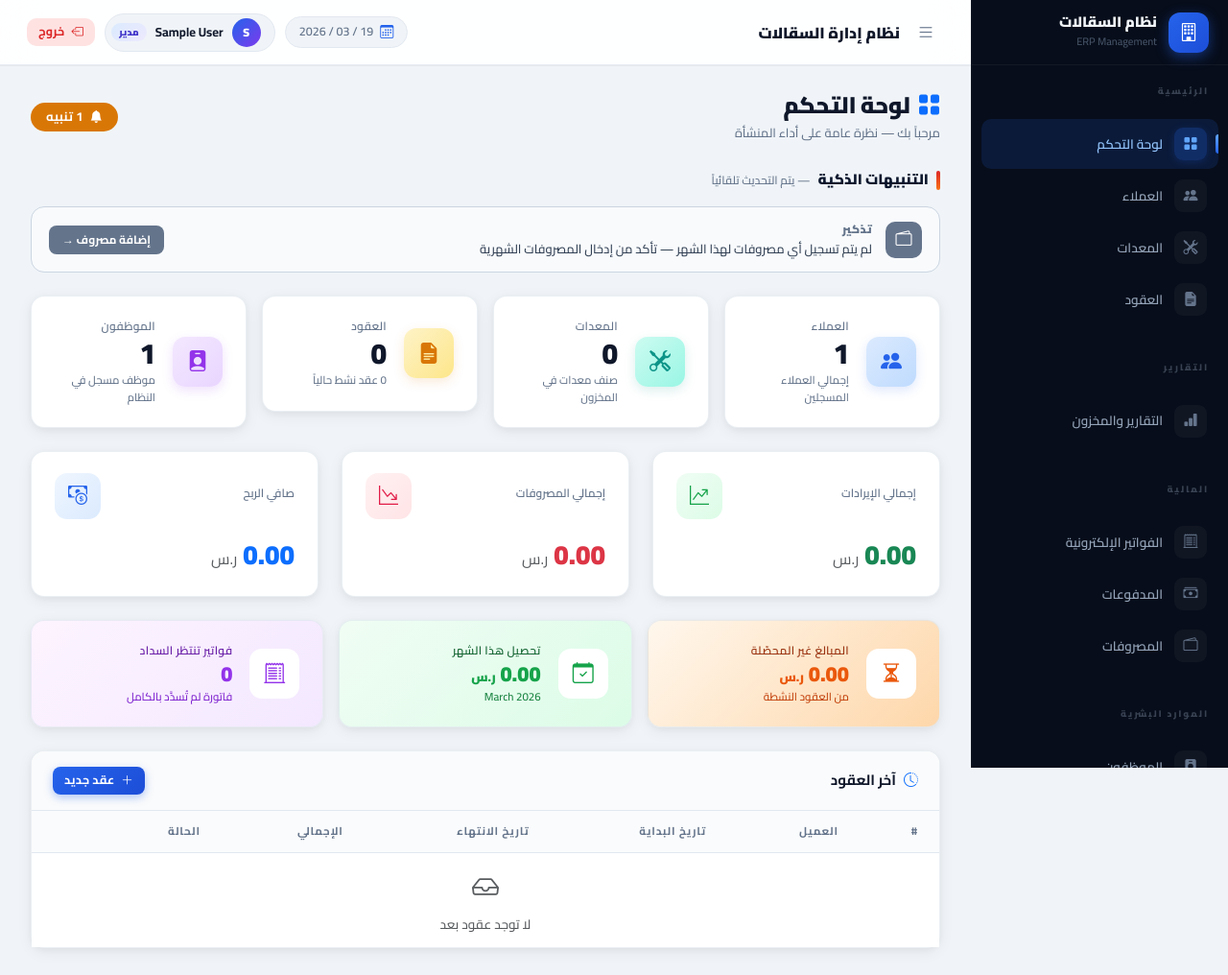
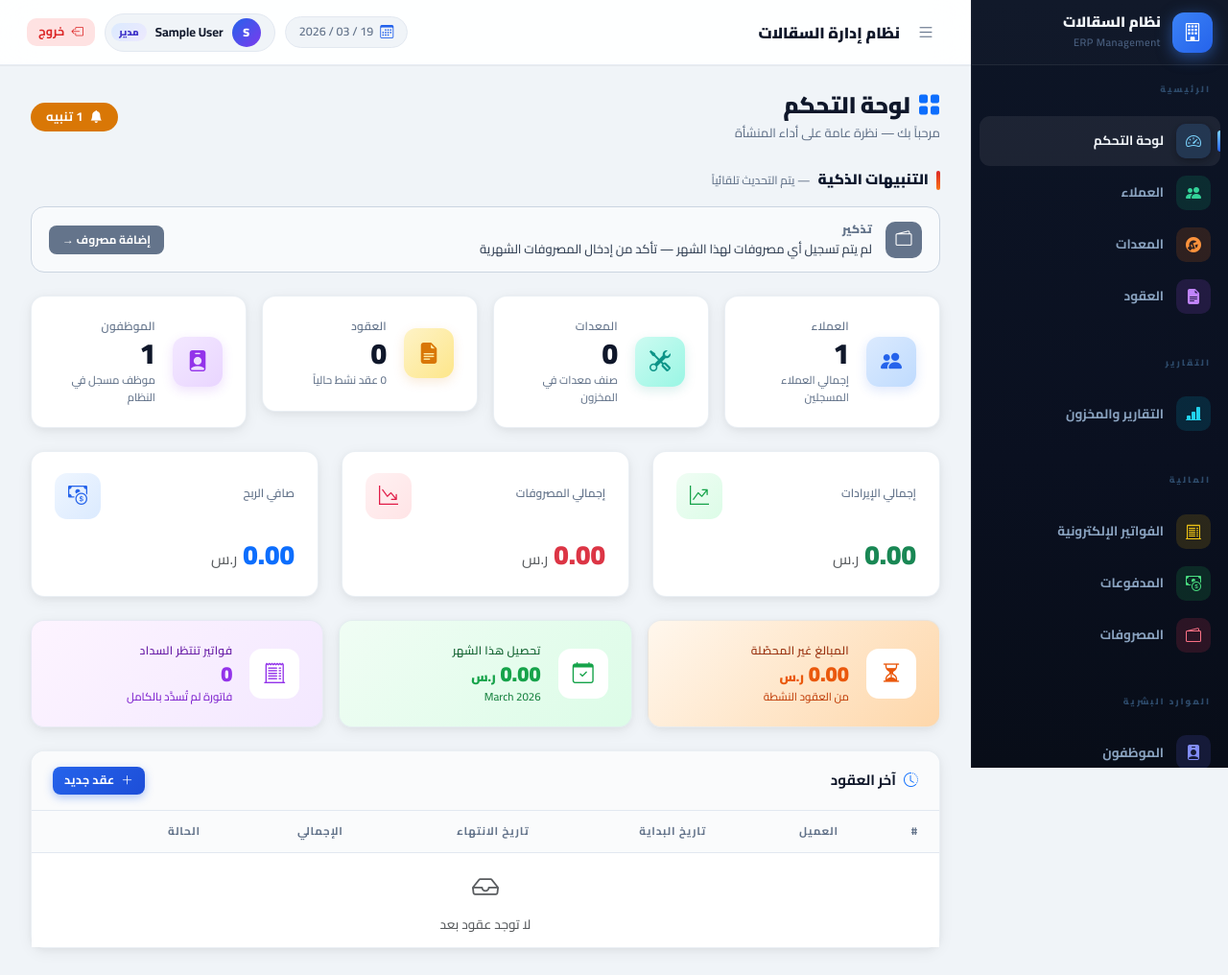
Before and after one commit to LeaderMr20/scaffolding-erp, a PHP site: page /index.php in a window 1280 px wide. Shown: the whole page at 96% size. Run offline with PHP 8.4, Linux system fonts and the light colour scheme; the visitor is signed in with stand-in values (Sample User, id 1); data that the repository does not hold is empty; some libraries are stand-ins or nearby versions.

Commit message:
Enhance sidebar: vibrant colored icons, better contrast, cleaner typography
Co-Authored-By: Claude Sonnet 4.6 <noreply@anthropic.com>

```diff
--- a/templates/header.php
+++ b/templates/header.php
@@ -81,7 +81,7 @@ body {
 #sidebar {
   width: var(--sidebar-width);
   min-height: 100vh;
-  background: var(--sidebar-bg);
+  background: linear-gradient(180deg, #0d1526 0%, #0a1020 60%, #080d18 100%);
   position: fixed;
   right: 0; top: 0; bottom: 0;
   z-index: 1000;
@@ -91,7 +91,7 @@ body {
   overflow-y: auto;
   overflow-x: hidden;
   scrollbar-width: none;
-  border-left: 1px solid rgba(255,255,255,0.04);
+  border-left: 1px solid rgba(255,255,255,0.06);
 }
 #sidebar::-webkit-scrollbar { display: none; }
 
@@ -101,56 +101,57 @@ body.sidebar-collapsed #main { margin-right: var(--sidebar-collapsed-width); }
 /* Brand */
 .sb-brand {
   display: flex; align-items: center; gap: 12px;
-  padding: 20px 20px;
-  border-bottom: 1px solid rgba(255,255,255,0.05);
+  padding: 18px 16px;
+  border-bottom: 1px solid rgba(255,255,255,0.07);
   min-height: var(--topbar-h);
   transition: var(--transition);
   white-space: nowrap;
+  background: rgba(255,255,255,0.02);
 }
-body.sidebar-collapsed .sb-brand { padding: 20px 16px; justify-content: center; }
+body.sidebar-collapsed .sb-brand { padding: 18px 14px; justify-content: center; }
 body.sidebar-collapsed .logo-text { opacity: 0; width: 0; display: none; }
 
 .sb-brand .logo-icon {
   width: 42px; height: 42px;
-  background: linear-gradient(135deg, #2563eb 0%, #1d4ed8 100%);
+  background: linear-gradient(135deg, #3b82f6 0%, #2563eb 100%);
   border-radius: 12px;
   display: flex; align-items: center; justify-content: center;
   font-size: 19px; color: #fff;
   flex-shrink: 0;
-  box-shadow: 0 4px 14px rgba(37,99,235,0.45);
+  box-shadow: 0 4px 16px rgba(59,130,246,0.5);
   transition: var(--transition);
 }
 body.sidebar-collapsed .sb-brand .logo-icon { width: 38px; height: 38px; font-size: 16px; }
-.sb-brand .logo-text { color: var(--sidebar-white); transition: var(--transition); }
-.sb-brand .logo-text strong { display: block; font-size: 15px; font-weight: 800; line-height: 1.2; }
-.sb-brand .logo-text span { font-size: 11px; color: #475569; font-weight: 500; }
+.sb-brand .logo-text { transition: var(--transition); }
+.sb-brand .logo-text strong { display: block; font-size: 15px; font-weight: 800; line-height: 1.3; color: #f1f5f9; }
+.sb-brand .logo-text span { font-size: 11px; color: #4a6080; font-weight: 600; letter-spacing: 0.5px; }
 
 /* Nav sections */
 .sb-section {
-  padding: 20px 20px 6px;
-  font-size: 9.5px;
-  font-weight: 800;
-  letter-spacing: 1.8px;
+  padding: 18px 18px 5px;
+  font-size: 9px;
+  font-weight: 900;
+  letter-spacing: 2px;
   text-transform: uppercase;
-  color: #374151;
+  color: #2d4a6a;
   white-space: nowrap;
   transition: var(--transition);
 }
 body.sidebar-collapsed .sb-section { opacity: 0; height: 0; padding: 0; margin: 0; overflow: hidden; }
 
-.sb-nav { list-style: none; padding: 0 10px; }
+.sb-nav { list-style: none; padding: 0 8px; }
 .sb-nav li { margin-bottom: 2px; }
 .sb-nav a {
   display: grid;
-  grid-template-columns: 36px 1fr;
+  grid-template-columns: 38px 1fr;
   align-items: center;
-  gap: 10px;
-  padding: 9px 12px;
-  border-radius: 10px;
-  color: var(--sidebar-text);
+  gap: 11px;
+  padding: 8px 10px;
+  border-radius: 11px;
+  color: #8aa3c0;
   text-decoration: none;
   font-size: 13.5px;
-  font-weight: 600;
+  font-weight: 700;
   transition: var(--transition);
   position: relative;
   white-space: nowrap;
@@ -160,39 +161,48 @@ body.sidebar-collapsed .sb-section { opacity: 0; height: 0; padding: 0; margin:
 body.sidebar-collapsed .sb-nav a { padding: 10px; grid-template-columns: 1fr; justify-content: center; }
 body.sidebar-collapsed .sb-nav a .nav-text { opacity: 0; width: 0; display: none !important; }
 
+/* Colored icons — each link has data-color */
 .sb-nav a .nav-icon {
-  width: 34px; height: 34px;
+  width: 36px; height: 36px;
   display: flex; align-items: center; justify-content: center;
-  border-radius: 9px;
-  font-size: 15px;
-  background: rgba(255,255,255,0.04);
+  border-radius: 10px;
+  font-size: 16px;
   transition: var(--transition);
-  color: #64748b;
+  flex-shrink: 0;
 }
-body.sidebar-collapsed .sb-nav a .nav-icon { width: 40px; height: 40px; font-size: 17px; }
+body.sidebar-collapsed .sb-nav a .nav-icon { width: 42px; height: 42px; font-size: 18px; border-radius: 12px; }
+
+/* Individual icon colors */
+.nav-icon.ic-blue   { background: rgba(59,130,246,0.15);  color: #60a5fa; }
+.nav-icon.ic-green  { background: rgba(34,197,94,0.15);   color: #4ade80; }
+.nav-icon.ic-orange { background: rgba(249,115,22,0.15);  color: #fb923c; }
+.nav-icon.ic-purple { background: rgba(168,85,247,0.15);  color: #c084fc; }
+.nav-icon.ic-cyan   { background: rgba(6,182,212,0.15);   color: #22d3ee; }
+.nav-icon.ic-yellow { background: rgba(234,179,8,0.15);   color: #facc15; }
+.nav-icon.ic-emerald{ background: rgba(16,185,129,0.15);  color: #34d399; }
+.nav-icon.ic-rose   { background: rgba(244,63,94,0.15);   color: #fb7185; }
+.nav-icon.ic-indigo { background: rgba(99,102,241,0.15);  color: #818cf8; }
+.nav-icon.ic-amber  { background: rgba(245,158,11,0.15);  color: #fbbf24; }
+.nav-icon.ic-slate  { background: rgba(148,163,184,0.12); color: #94a3b8; }
 
 .sb-nav a:hover {
   background: rgba(255,255,255,0.06);
   color: #e2e8f0;
 }
-.sb-nav a:hover .nav-icon { color: #93c5fd; background: rgba(37,99,235,0.12); }
+.sb-nav a:hover .nav-icon { filter: brightness(1.2); transform: scale(1.08); }
 body.sidebar-collapsed .sb-nav a:hover { transform: scale(1.05); }
 
 .sb-nav a.active {
-  background: rgba(37,99,235,0.15);
-  color: #93c5fd;
+  background: rgba(255,255,255,0.07);
+  color: #f1f5f9;
 }
-.sb-nav a.active .nav-icon {
-  background: rgba(37,99,235,0.25);
-  color: #60a5fa;
-  box-shadow: 0 2px 8px rgba(37,99,235,0.2);
-}
+.sb-nav a.active .nav-icon { filter: brightness(1.3); box-shadow: 0 3px 10px rgba(0,0,0,0.3); }
 .sb-nav a.active::before {
   content: '';
   position: absolute;
   right: 0; top: 50%; transform: translateY(-50%);
-  width: 3px; height: 20px;
-  background: linear-gradient(180deg, #60a5fa, #2563eb);
+  width: 3px; height: 22px;
+  background: linear-gradient(180deg, #7dd3fc, #2563eb);
   border-radius: 3px 0 0 3px;
 }
 body.sidebar-collapsed .sb-nav a.active::before { display: none; }
@@ -200,13 +210,13 @@ body.sidebar-collapsed .sb-nav a.active::before { display: none; }
 /* Sidebar footer */
 .sb-footer {
   margin-top: auto;
-  padding: 16px 20px;
-  border-top: 1px solid rgba(255,255,255,0.04);
+  padding: 14px 18px;
+  border-top: 1px solid rgba(255,255,255,0.05);
   transition: var(--transition);
   white-space: nowrap;
 }
 body.sidebar-collapsed .sb-footer { opacity: 0; visibility: hidden; padding: 0; height: 0; display: none; }
-.sb-version { font-size: 11px; color: #374151; text-align: center; font-weight: 600; }
+.sb-version { font-size: 11px; color: #1e3a5a; text-align: center; font-weight: 700; }
 
 /* ─── MAIN ───────────────────────────────────── */
 #main {
@@ -523,25 +533,25 @@ select option { color: #1e293b !important; background: #ffffff !important; direc
   <ul class="sb-nav">
     <li>
       <a href="<?= $base ?>index.php" class="<?= isActiveDash() ?>" title="لوحة التحكم">
-        <div class="nav-icon"><i class="bi bi-grid-fill"></i></div>
+        <div class="nav-icon ic-blue"><i class="bi bi-speedometer2"></i></div>
         <div class="nav-text">لوحة التحكم</div>
       </a>
     </li>
     <li>
       <a href="<?= $base ?>modules/clients/index.php" class="<?= isActive('/clients/') ?>" title="العملاء">
-        <div class="nav-icon"><i class="bi bi-people-fill"></i></div>
+        <div class="nav-icon ic-emerald"><i class="bi bi-people-fill"></i></div>
         <div class="nav-text">العملاء</div>
       </a>
     </li>
     <li>
       <a href="<?= $base ?>modules/equipment/index.php" class="<?= isActive('/equipment/') ?>" title="المعدات">
-        <div class="nav-icon"><i class="bi bi-tools"></i></div>
+        <div class="nav-icon ic-orange"><i class="bi bi-wrench-adjustable-circle-fill"></i></div>
         <div class="nav-text">المعدات</div>
       </a>
     </li>
     <li>
       <a href="<?= $base ?>modules/contracts/index.php" class="<?= isActive('/contracts/') ?>" title="العقود">
-        <div class="nav-icon"><i class="bi bi-file-earmark-text-fill"></i></div>
+        <div class="nav-icon ic-purple"><i class="bi bi-file-earmark-text-fill"></i></div>
         <div class="nav-text">العقود</div>
       </a>
     </li>
@@ -551,7 +561,7 @@ select option { color: #1e293b !important; background: #ffffff !important; direc
   <ul class="sb-nav">
     <li>
       <a href="<?= $base ?>modules/reports/index.php" class="<?= isActive('/reports/') ?>" title="التقارير">
-        <div class="nav-icon"><i class="bi bi-bar-chart-fill"></i></div>
+        <div class="nav-icon ic-cyan"><i class="bi bi-bar-chart-line-fill"></i></div>
         <div class="nav-text">التقارير والمخزون</div>
       </a>
     </li>
@@ -561,19 +571,19 @@ select option { color: #1e293b !important; background: #ffffff !important; direc
   <ul class="sb-nav">
     <li>
       <a href="<?= $base ?>modules/invoices/index.php" class="<?= isActive('/invoices/') ?>" title="الفواتير">
-        <div class="nav-icon"><i class="bi bi-receipt-cutoff"></i></div>
+        <div class="nav-icon ic-yellow"><i class="bi bi-receipt-cutoff"></i></div>
         <div class="nav-text">الفواتير الإلكترونية</div>
       </a>
     </li>
     <li>
       <a href="<?= $base ?>modules/payments/index.php" class="<?= isActive('/payments/') ?>" title="المدفوعات">
-        <div class="nav-icon"><i class="bi bi-cash-stack"></i></div>
+        <div class="nav-icon ic-green"><i class="bi bi-cash-coin"></i></div>
         <div class="nav-text">المدفوعات</div>
       </a>
     </li>
     <li>
       <a href="<?= $base ?>modules/expenses/index.php" class="<?= isActive('/expenses/') ?>" title="المصروفات">
-        <div class="nav-icon"><i class="bi bi-wallet2"></i></div>
+        <div class="nav-icon ic-rose"><i class="bi bi-wallet2"></i></div>
         <div class="nav-text">المصروفات</div>
       </a>
     </li>
@@ -583,7 +593,7 @@ select option { color: #1e293b !important; background: #ffffff !important; direc
   <ul class="sb-nav">
     <li>
       <a href="<?= $base ?>modules/employees/index.php" class="<?= isActive('/employees/') ?>" title="الموظفون">
-        <div class="nav-icon"><i class="bi bi-person-badge-fill"></i></div>
+        <div class="nav-icon ic-indigo"><i class="bi bi-person-badge-fill"></i></div>
         <div class="nav-text">الموظفون</div>
       </a>
     </li>
@@ -594,13 +604,13 @@ select option { color: #1e293b !important; background: #ffffff !important; direc
   <ul class="sb-nav">
     <li>
       <a href="<?= $base ?>modules/users/index.php" class="<?= isActive('/users/') ?>" title="إدارة المستخدمين">
-        <div class="nav-icon"><i class="bi bi-people-fill"></i></div>
+        <div class="nav-icon ic-amber"><i class="bi bi-shield-lock-fill"></i></div>
         <div class="nav-text">إدارة المستخدمين</div>
       </a>
     </li>
     <li>
       <a href="<?= $base ?>modules/settings/index.php" class="<?= isActive('/settings/') ?>" title="إعدادات الشركة">
-        <div class="nav-icon"><i class="bi bi-gear-fill"></i></div>
+        <div class="nav-icon ic-slate"><i class="bi bi-gear-wide-connected"></i></div>
         <div class="nav-text">إعدادات الشركة</div>
       </a>
     </li>
```
